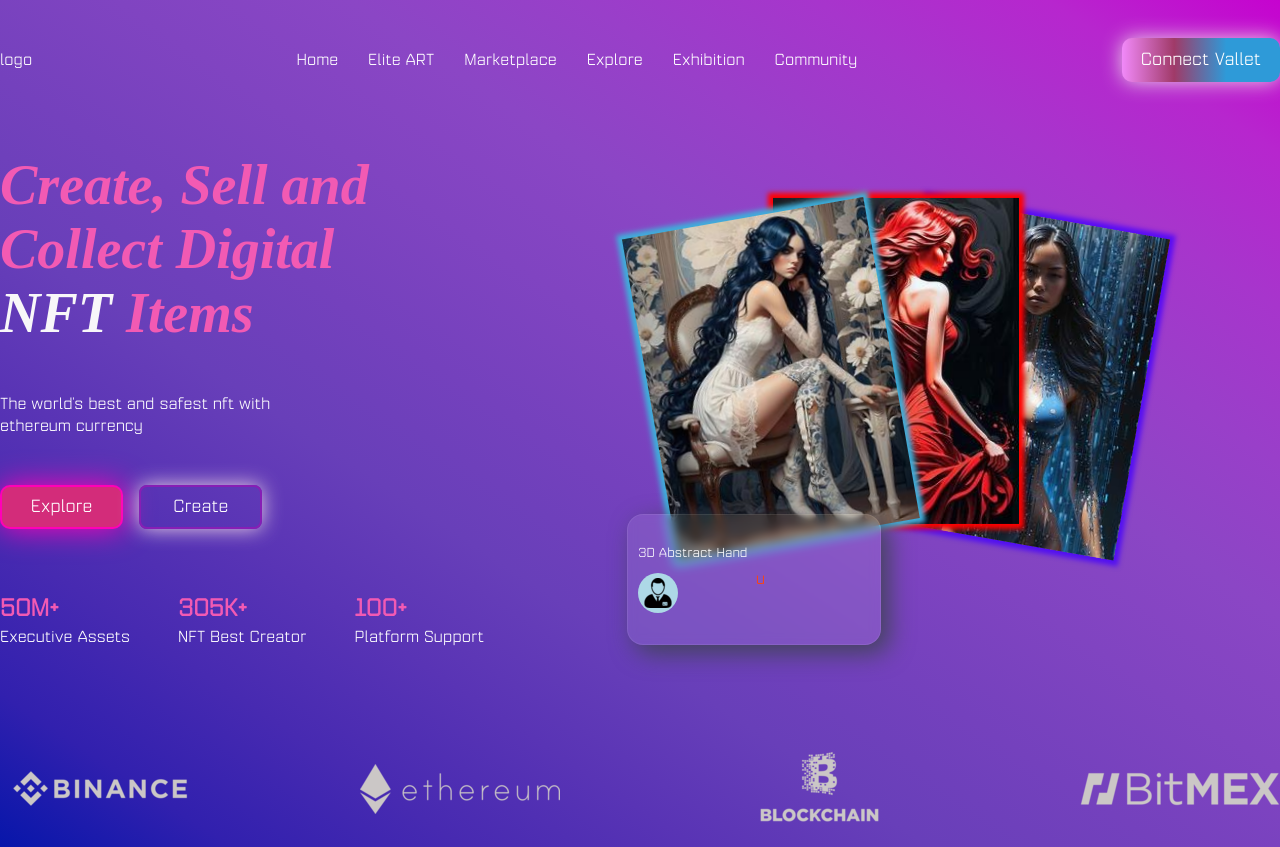
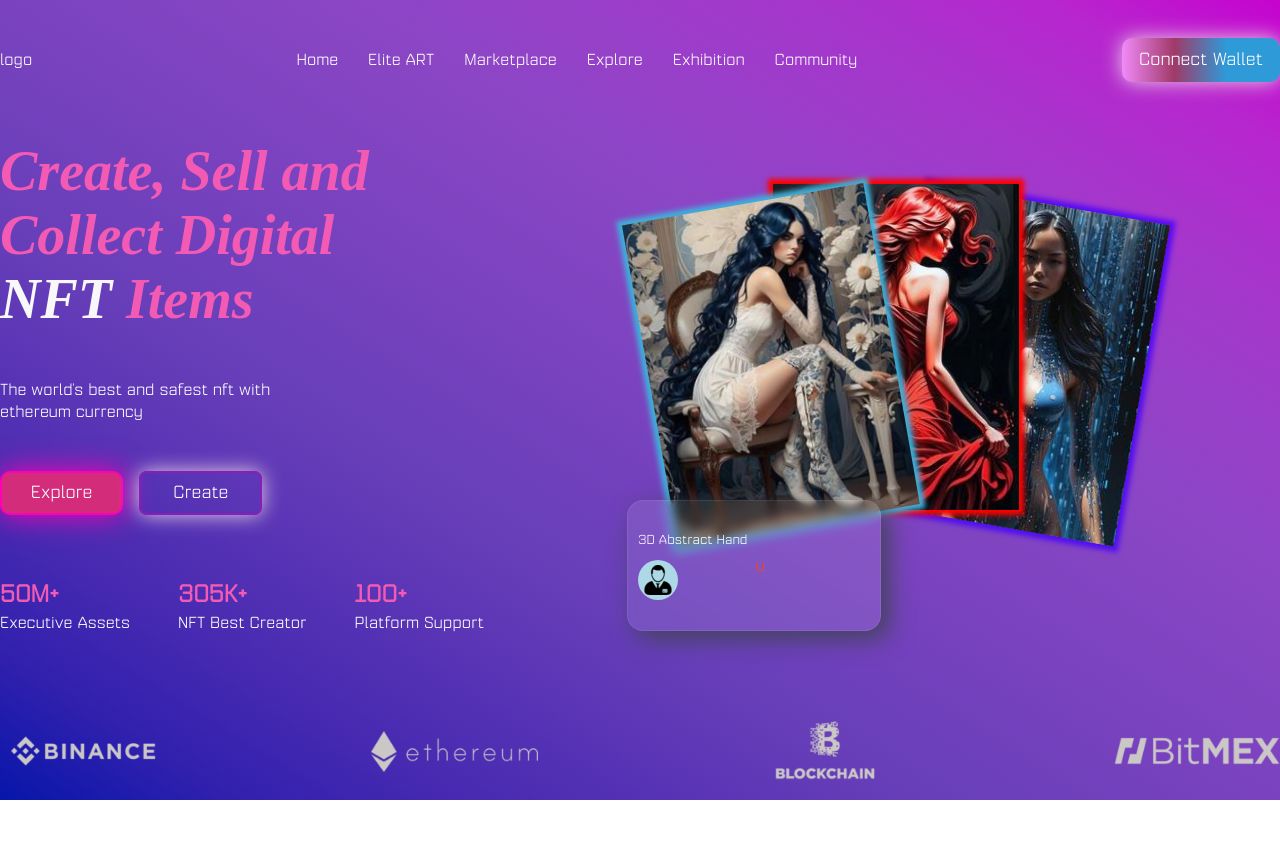
Before and after one commit to Alina010234/homework, a plain HTML site: page Art-Fantasy/art.html in a window 1280 px wide. After the commit the page ends 800 px from the top, so only its background shows below. Drawn offline with Linux system fonts and the light colour scheme; a web font is replaced by a local one.

Commit message:
update logo

```diff
--- a/Art-Fantasy/art.css
+++ b/Art-Fantasy/art.css
@@ -57,6 +57,7 @@ body {
   align-items: center;
   color: white;
   margin-top: 20px;
+  z-index: 2;
 }
 
 nav ul {
@@ -65,12 +66,12 @@ nav ul {
   gap: 30px;
 }
 
-nav ul:hover {
+nav ul li:hover {
   text-shadow: 0 0 3px #fff, 0 0 5px #fff, 0 0 8px #00ff33, 0 0 10px #00ff33,
     0 0 15px #00ff33, 0 0 20px #00ff33, 0 0 25px #00ff33, 0 0 30px #00ff33;
 }
 
-.buttonVallet {
+.buttonWallet {
   background-color: rgba(241, 137, 249, 1);
   background-image: linear-gradient(
     90deg,
@@ -105,6 +106,7 @@ span {
   display: flex;
   justify-content: center;
   align-items: center;
+  flex-direction: column;
 }
 .s1container {
   width: 100%;
@@ -290,3 +292,8 @@ span {
   filter: brightness(0) saturate(100%) invert(87%) sepia(5%) saturate(136%)
     hue-rotate(314deg) brightness(97%) contrast(80%);
 }
+.logo-filter img {
+  width: 13%;
+  height: 100%;
+  object-fit: contain;
+}
--- a/Art-Fantasy/art.html
+++ b/Art-Fantasy/art.html
@@ -22,7 +22,7 @@
             <li><p>Community</p></li>
           </ul>
         </nav>
-        <div class="buttonVallet button">Connect Vallet</div>
+        <div class="buttonWallet button">Connect Wallet</div>
       </div>
 
       <div class="section1">
@@ -86,7 +86,6 @@
             </div>
           </div>
         </div>
-      </div>
         <div class="logo-section">
           <div class="logo-line">
             <div class="logo-filter">
@@ -97,5 +96,7 @@
           </div>
         </div>
       </div>
+      </div>
+
   </body>
 </html>
```
Lines whose indentation alone changed are shown as unchanged.
